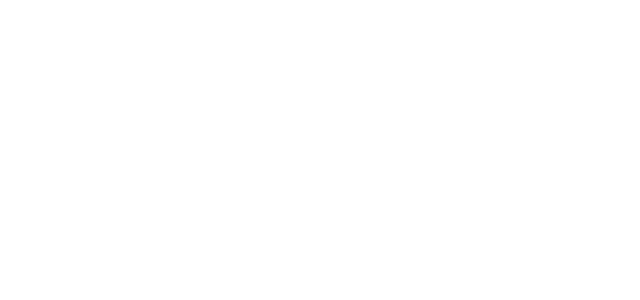
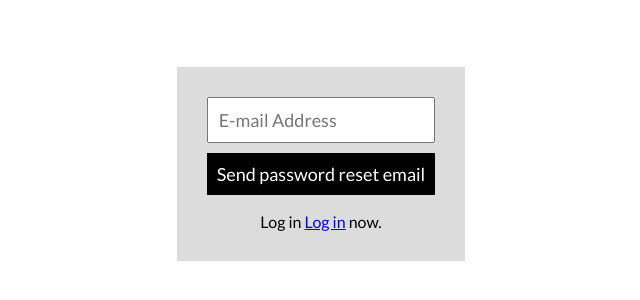
Before and after one commit to ldvsqz/atlas-gym-partner, a React (Vite) app: page /reset in a window 1280 px wide. Before the commit this address had no page. Shown: the part 240-540 px from the top of the page, without its empty margins (319-959 px from the left). Built offline with nearby package versions, Linux system fonts and the light colour scheme; no server answers.

Commit message:
Reset password, Google login and Routines module was added

```diff
--- a/Firebase/authFunctions.js
+++ b/Firebase/authFunctions.js
@@ -1,9 +1,31 @@
-import { getAuth, signInWithEmailAndPassword, createUserWithEmailAndPassword, sendPasswordResetEmail, signOut} from "firebase/auth";
+import { GoogleAuthProvider, signInWithPopup, getAuth, signInWithEmailAndPassword, createUserWithEmailAndPassword, sendPasswordResetEmail, signOut} from "firebase/auth";
 import { query, getDocs, collection, where, addDoc } from "firebase/firestore"
 import {db} from "./firebase"
 import {app} from "./firebase"
 
 const auth = getAuth(app)
+const googleProvider = new GoogleAuthProvider();
+
+
+const signInWithGoogle = async () => {
+  try {
+    const res = await signInWithPopup(auth, googleProvider);
+    const user = res.user;
+    const q = query(collection(db, "users"), where("uid", "==", user.uid));
+    const docs = await getDocs(q);
+    if (docs.docs.length === 0) {
+      await addDoc(collection(db, "users"), {
+        uid: user.uid,
+        name: user.displayName,
+        authProvider: "google",
+        email: user.email,
+      });
+    }
+  } catch (err) {
+    console.error(err);
+    alert(err.message);
+  }
+};
 
 const logInWithEmailAndPassword = async (email, password) => {
     try {
@@ -49,6 +71,7 @@
 
 
 export {
+    signInWithGoogle,
     signInWithEmailAndPassword,
     auth,
     logInWithEmailAndPassword,
--- a/src/App.jsx
+++ b/src/App.jsx
@@ -6,6 +6,7 @@
 import Events from "./Pages/Events";
 import Clients from "./Pages/Clients";
 import Profile from "./Pages/Profile";
+import ResetPassword from './Pages/ResetPassword/ResetPassword';
 
 
 function App() {
@@ -14,6 +15,7 @@
     <Router>
       <Routes>
           <Route path='/' exact element={<Login/>} />
+          <Route path='/reset' exact element={<ResetPassword/>} />
           <Route path='/register' element={<Register/>} />
           <Route path='/events' element={<Events/>} />
           <Route path='/clients' element={<Clients/>} />
--- a/src/Components/Menu/Menu.jsx
+++ b/src/Components/Menu/Menu.jsx
@@ -41,10 +41,10 @@
                 )
               })}
             </ul>
+            <Logout/>
           </nav>
         </div>
       </IconContext.Provider>
-      <Logout/>
     </>
   );
 }
--- /dev/null
+++ b/src/Components/Routines/Routines.jsx
@@ -0,0 +1,44 @@
+import React from "react";
+import "./Routines.css";
+
+function Routines(props) {
+  const [coach, setCoach] = React.useState("Jota");
+  const [objective, setObjective] = React.useState("Definición");
+
+  const handleCoachChange = (event) => {
+    setCoach(event.target.coach);
+  };
+
+  const handleObjectiveChange = (event) => {
+    setObjective(event.target.objective);
+  };
+
+  return (
+    <div>
+      <h1>Routines</h1>
+      <br />
+      <label>ID:</label>
+      <input type="text" />
+      <br />
+      <label>Entrenador:</label>
+      <select value={coach} onChange={handleCoachChange}>
+        <option value="Jota">Jota</option>
+
+        <option value="Luigi">Luigi</option>
+
+        <option value="Pepito">Pepito</option>
+      </select>
+      <br />
+      <label>Objetivo:</label>
+      <select value={objective} onChange={handleObjectiveChange}>
+        <option value="am">Aumento de masa muscular</option>
+
+        <option value="def">Definición</option>
+
+        <option value="other">Other example</option>
+      </select>
+    </div>
+  );
+}
+
+export default Routines;
--- a/src/Pages/Login/Login.jsx
+++ b/src/Pages/Login/Login.jsx
@@ -1,6 +1,6 @@
 import React, { useEffect, useState } from "react";
 import { Link, useNavigate } from "react-router-dom";
-import { auth, signInWithEmailAndPassword } from "../../../Firebase/authFunctions";
+import { auth, signInWithEmailAndPassword, signInWithGoogle } from "../../../Firebase/authFunctions";
 import { useAuthState } from "react-firebase-hooks/auth";
 import "./Login.css";
 function Login() {
@@ -38,6 +38,9 @@
         >
           Login
         </button>
+        <button className="login__btn login__google" onClick={signInWithGoogle}>
+          Login with Google
+        </button>
         <div>
           <Link to="/reset">Forgot Password</Link>
         </div>
--- a/src/Pages/Profile.jsx
+++ b/src/Pages/Profile.jsx
@@ -1,5 +1,6 @@
 import React from 'react';
 import Menu from '../Components/Menu/Menu';
+import Routines from '../Components/Routines/Routines';
 
 function Profile() {
 
@@ -7,6 +8,7 @@
     <div>
       <Menu/>
       <h1>Mi perfil</h1>
+      <Routines/>
     </div>
   );
 }
--- a/src/Pages/Register/Register.jsx
+++ b/src/Pages/Register/Register.jsx
@@ -6,6 +6,8 @@
   registerWithEmailAndPassword,
 } from "./../../../Firebase/authFunctions";
 import "./Register.css";
+import ResetPassword from "../ResetPassword/ResetPassword";
+
 function Register() {
   const [email, setEmail] = useState("");
   const [password, setPassword] = useState("");
--- /dev/null
+++ b/src/Pages/ResetPassword/ResetPassword.css
@@ -0,0 +1,30 @@
+.reset {
+    height: 100vh;
+    width: 100vw;
+    display: flex;
+    align-items: center;
+    justify-content: center;
+  }
+  .reset__container {
+    display: flex;
+    flex-direction: column;
+    text-align: center;
+    background-color: #dcdcdc;
+    padding: 30px;
+  }
+  .reset__textBox {
+    padding: 10px;
+    font-size: 18px;
+    margin-bottom: 10px;
+  }
+  .reset__btn {
+    padding: 10px;
+    font-size: 18px;
+    margin-bottom: 10px;
+    border: none;
+    color: white;
+    background-color: black;
+  }
+  .reset div {
+    margin-top: 7px;
+  }
--- /dev/null
+++ b/src/Pages/ResetPassword/ResetPassword.jsx
@@ -0,0 +1,38 @@
+import React, { useEffect, useState } from "react";
+import { useAuthState } from "react-firebase-hooks/auth";
+import { useNavigate } from "react-router-dom";
+import { Link } from "react-router-dom";
+import { auth, sendPasswordReset } from "../../../Firebase/authFunctions";
+import "./ResetPassword.css";
+function ResetPassword() {
+  const [email, setEmail] = useState("");
+  const [user, loading, error] = useAuthState(auth);
+  const navigate = useNavigate();
+  useEffect(() => {
+    if (loading) return;
+    if (user) navigate("/profile:id");
+  }, [user, loading]);
+  return (
+    <div className="reset">
+      <div className="reset__container">
+        <input
+          type="text"
+          className="reset__textBox"
+          value={email}
+          onChange={(e) => setEmail(e.target.value)}
+          placeholder="E-mail Address"
+        />
+        <button
+          className="reset__btn"
+          onClick={() => sendPasswordReset(email)}
+        >
+          Send password reset email
+        </button>
+        <div>
+          Log in <Link to="/">Log in</Link> now.
+        </div>
+      </div>
+    </div>
+  );
+}
+export default ResetPassword;
```
Also changed, not shown: src/Components/Routines/Routines.css (added).
